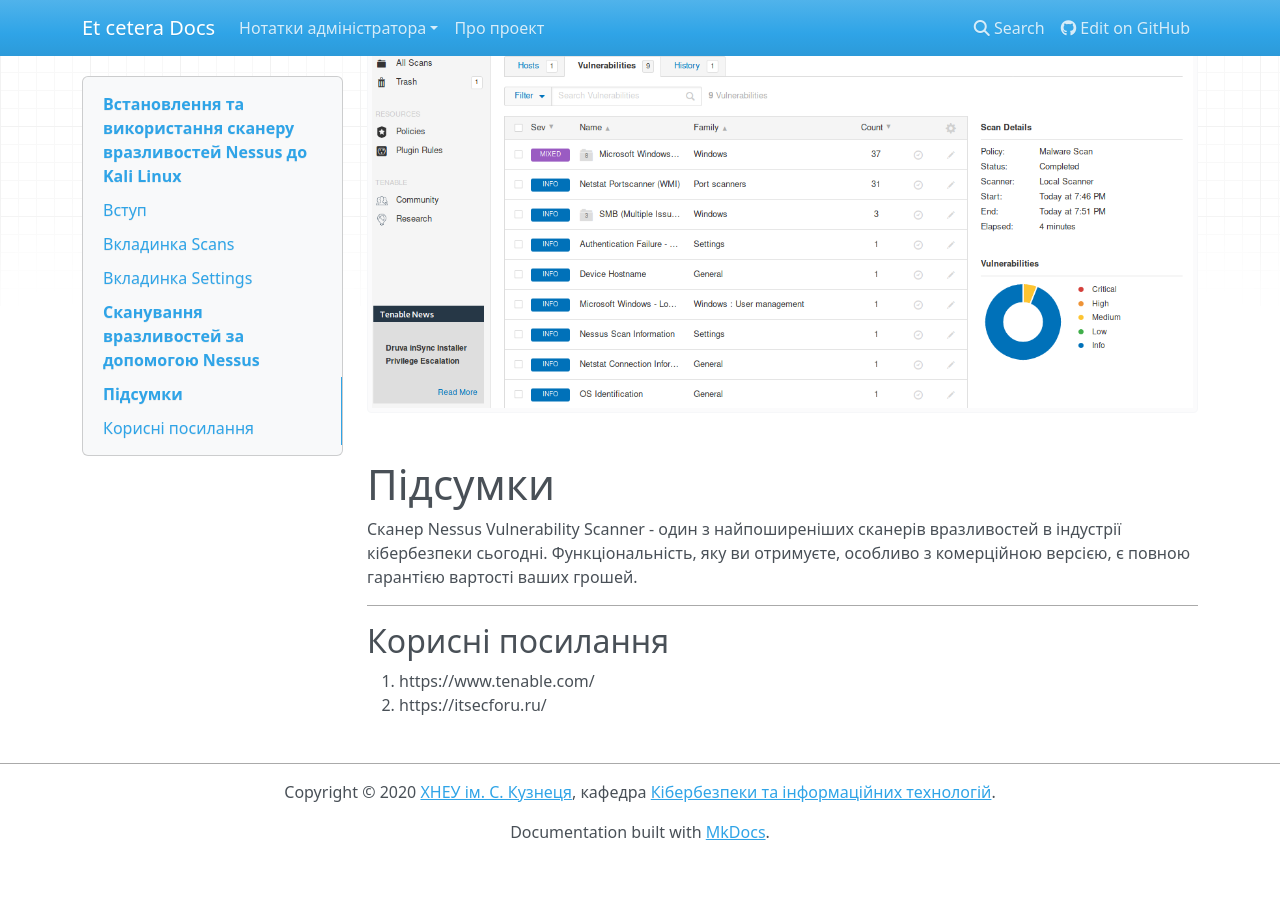
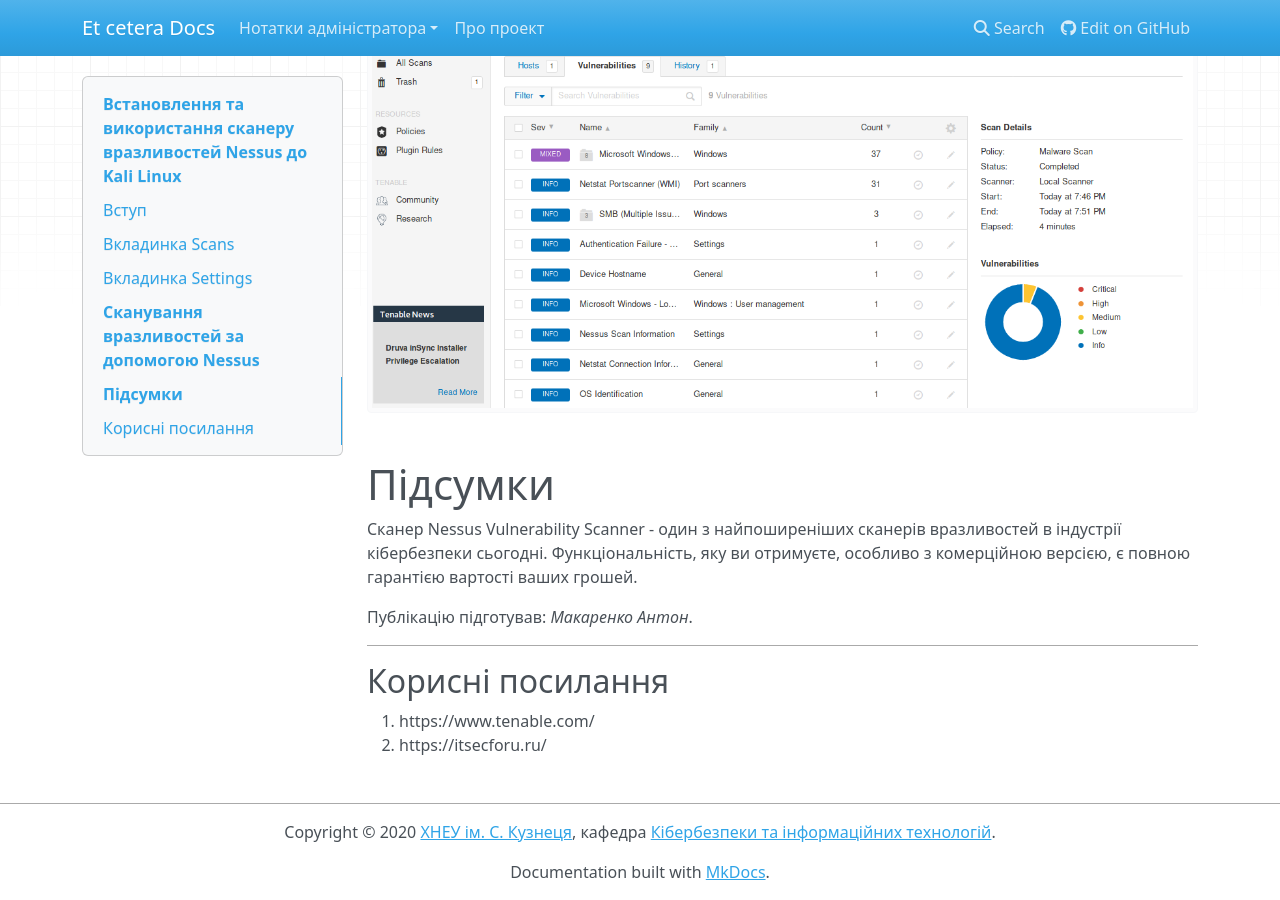
Before and after one commit to texnotes/sitesdocs, an MkDocs documentation site: the page built from docs/nessus.md, in a window 1280 px wide and 900 px high, scrolled down 10936 px. Built offline with MkDocs 1.6.1, drawn with Linux system fonts in a browser that asks for light colours; nearby versions of some CDN libraries; before the commit the page ends 11796 px from its top, so only the background shows below that.

Commit message:
Update nessus.md

```diff
--- a/docs/nessus.md
+++ b/docs/nessus.md
@@ -123,6 +123,10 @@ Nessus выполняет сканирование, используя плаг
 Сканер Nessus Vulnerability Scanner - один з найпоширеніших сканерів вразливостей в індустрії кібербезпеки сьогодні.
 Функціональність, яку ви отримуєте, особливо з комерційною версією, є повною гарантією вартості ваших грошей.
 
+
+
+Публікацію підготував: *Макаренко Антон*.
+
 ---
 
 ## Корисні посилання
```
